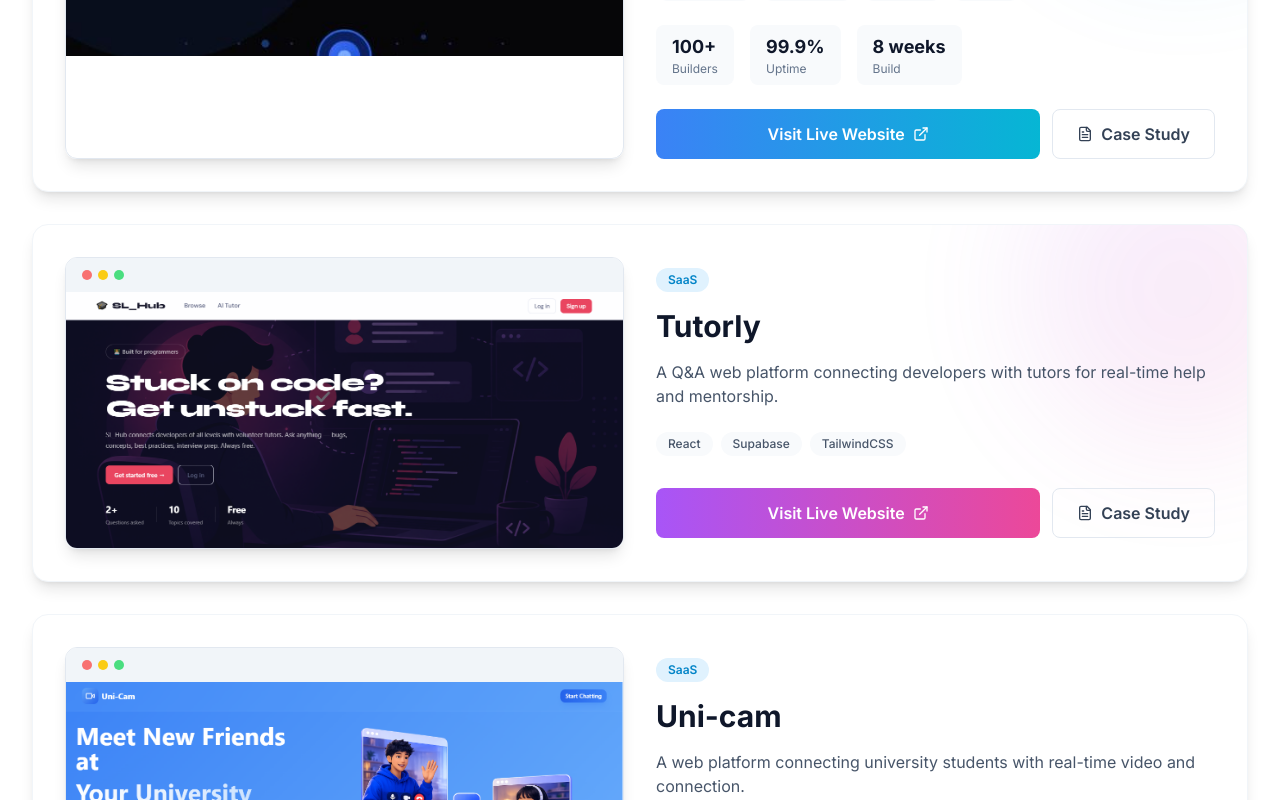
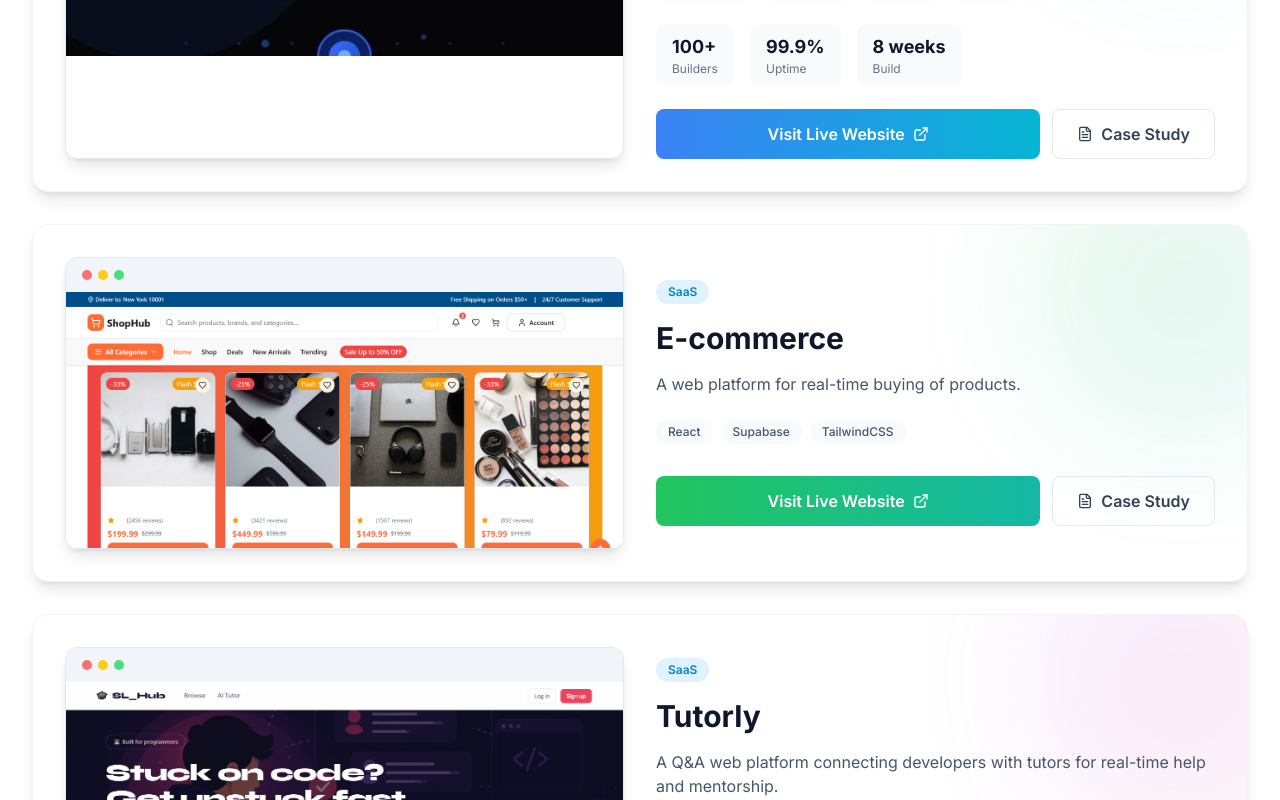
Before and after one commit to chris008123/SL, a React (Vite) app: page /products in a window 1280 px wide. Shown: the part 1440-2240 px from the top of the page. Built offline with nearby package versions, Linux system fonts and the light colour scheme; no server answers; the HTML template or start-up script is replaced by a standard one.

Commit message:
Added ecomerce

```diff
--- a/src/pages/Products.jsx
+++ b/src/pages/Products.jsx
@@ -219,6 +219,18 @@
 
 const showcaseProjects = [
   {
+    id: 'ecommerce',
+    name: 'E-commerce',
+    category: 'SaaS',
+    description: 'A web platform  for real-time buying of products.',
+    tech: ['React', 'Supabase', 'TailwindCSS'],
+    color: 'from-green-500 to-teal-500',
+    icon: Users,
+    image: '/images/projects/e-commerce.png', // e.g. '/images/projects/tutorly.png'
+    liveUrl: 'tutorly-frontend-blue.vercel.app',
+    caseStudyUrl: '#',
+  },
+  {
     id: 'tutorly',
     name: 'Tutorly',
     category: 'SaaS',
@@ -236,7 +248,7 @@
     category: 'SaaS',
     description: 'A web platform connecting university students with real-time video and connection.',
     tech: ['React', 'Supabase', 'TailwindCSS'],
-    color: 'from-white-500 to-blue-500',
+    color: 'from-blue-500 to-cyan-300',
     icon: Users,
     image: '/images/projects/Uni-cam.png', // e.g. '/images/projects/tutorly.png'
     liveUrl: 'uni-cam.vercel.app',
```
